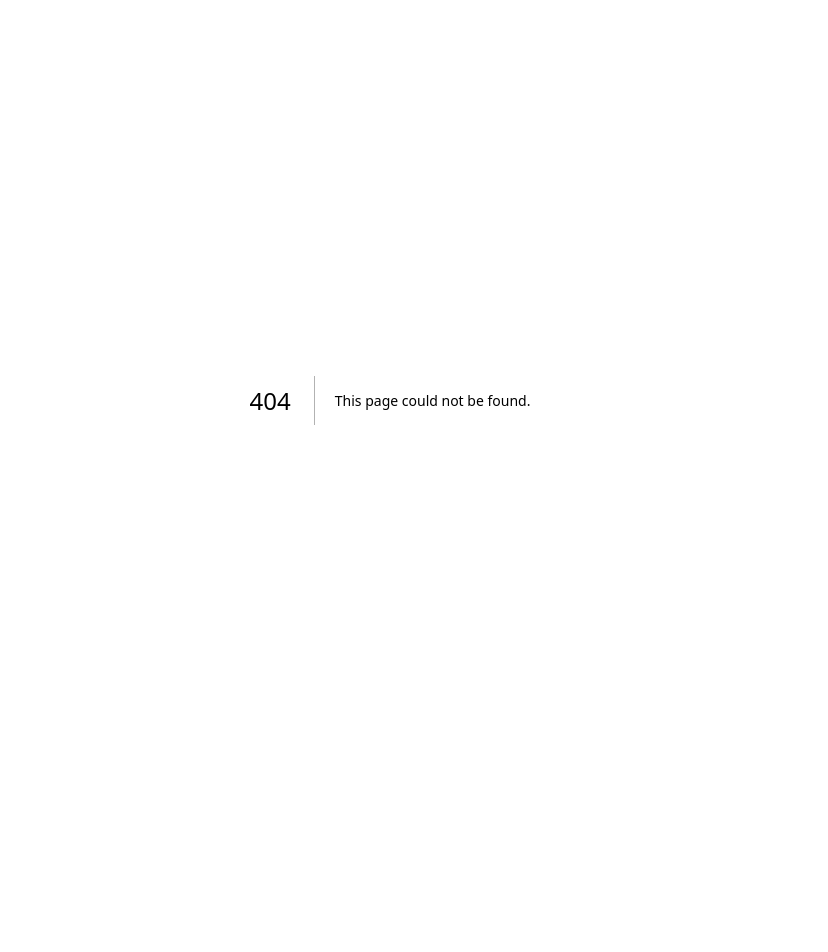
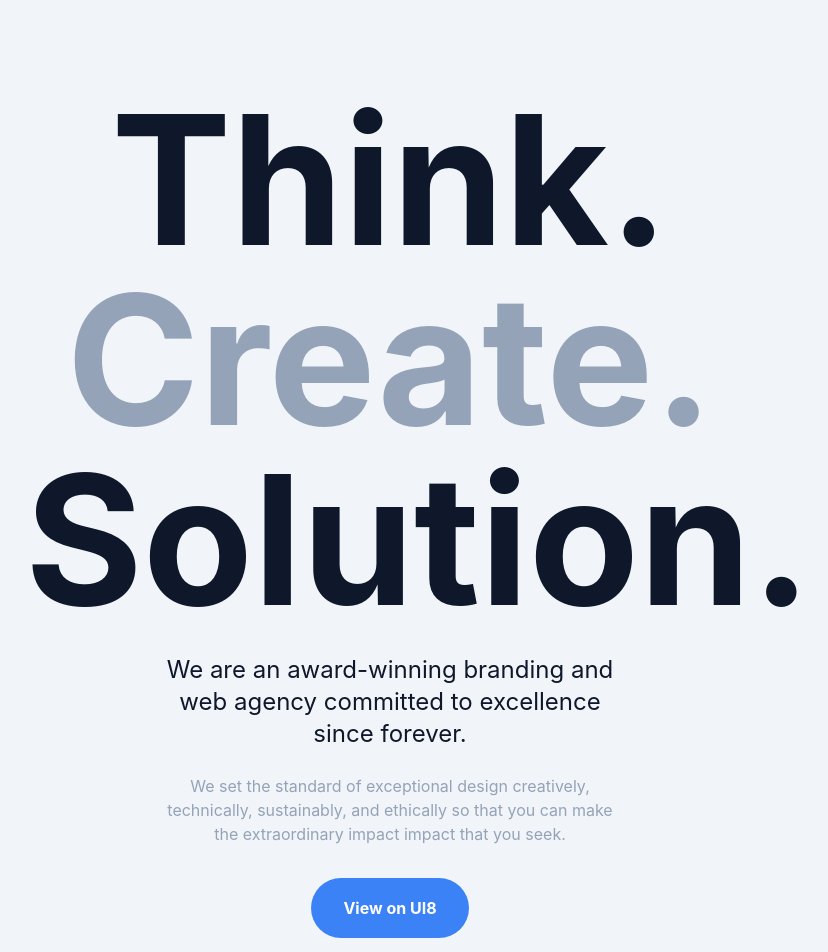
Before and after one commit to furkanyucel/woonders, a Next.js app: page /components/Hero in a window 1280 px wide. Before the commit this address had no page. Shown: the top 952 px of the page, without its empty margins (250-1078 px from the left). Before the commit the page ends 800 px from the top, so only its background shows below. Built offline with nearby package versions, Linux system fonts and the light colour scheme.

Commit message:
hero created

```diff
--- /dev/null
+++ b/pages/components/Hero.jsx
@@ -0,0 +1,48 @@
+import React from "react";
+
+const Hero = () => {
+  return (
+    <div>
+      <div className="py-[90px] text-center bg-slate-100 text-slate-900">
+        <div>
+          {/* title */}
+          <div className="text-[180px] font-bold">
+            <h1 className="w-[730px] leading-[180px] mx-auto">
+              Think. <span className="text-slate-400">Create. </span>Solution.
+            </h1>
+          </div>
+
+          <div className="mt-6 w-[460px] font-normal mx-auto">
+            {/* sub title */}
+            <h4 className="text-[24px] leading-8">
+              We are an award-winning branding and web agency committed to
+              excellence since forever.
+            </h4>
+
+            {/* content */}
+            <h5 className="mt-6 text-[16px] leading-6 text-slate-400">
+              We set the standard of exceptional design creatively, technically,
+              sustainably, and ethically so that you can make the extraordinary
+              impact impact that you seek.
+            </h5>
+
+            {/* button */}
+            <a
+              href="#"
+              className="mt-8 inline-flex font-bold text-[16px] leading-[16px] text-white py-[22px] px-8 bg-blue-500 hover:bg-blue-600 rounded-full"
+            >
+              View on UI8
+            </a>
+          </div>
+        </div>
+
+        {/* mouse scroll */}
+        <div className="mt-[80px] mx-auto inline-flex rounded-full border-2 border-[#E6E8EC] px-[13px] pt-[13px] pb-[29px]">
+          <div className="w-[6px] h-[6px] bg-[#23262F] rounded-full"></div>
+        </div>
+      </div>
+    </div>
+  );
+};
+
+export default Hero;
```
